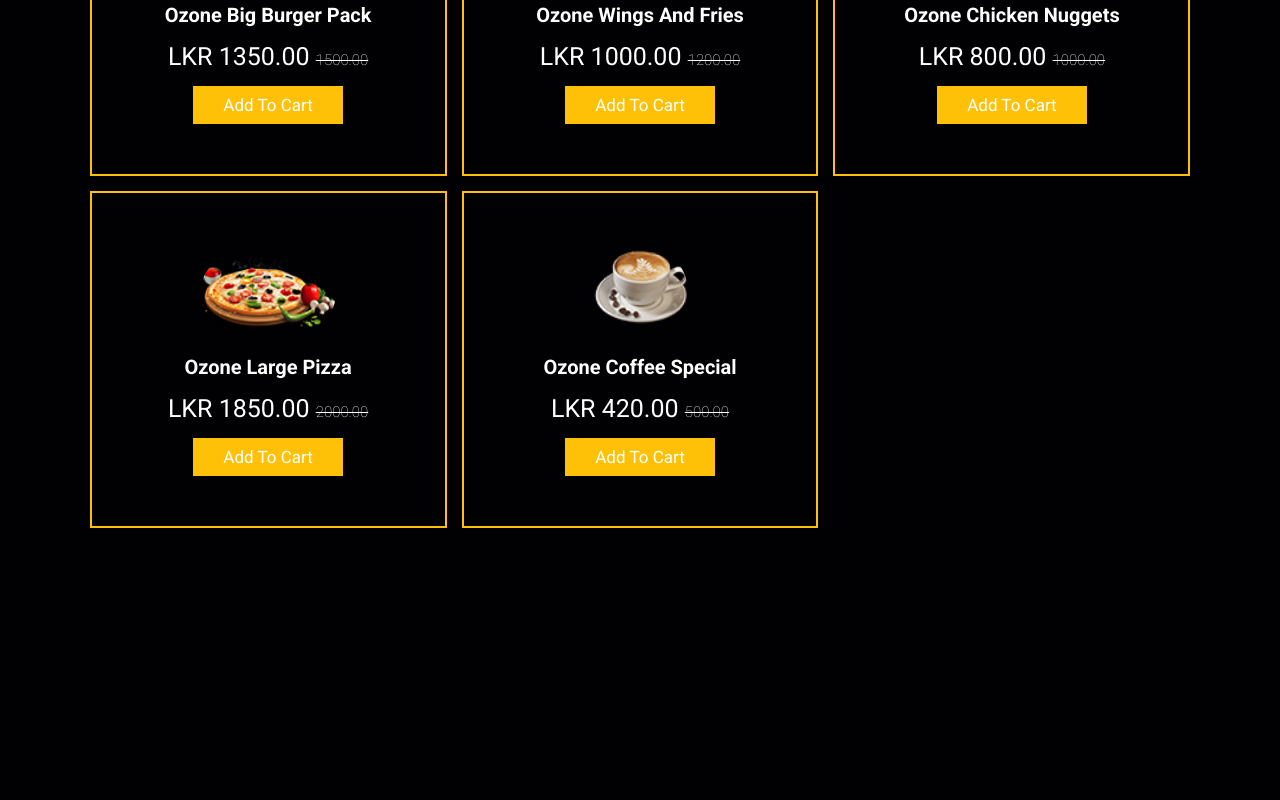
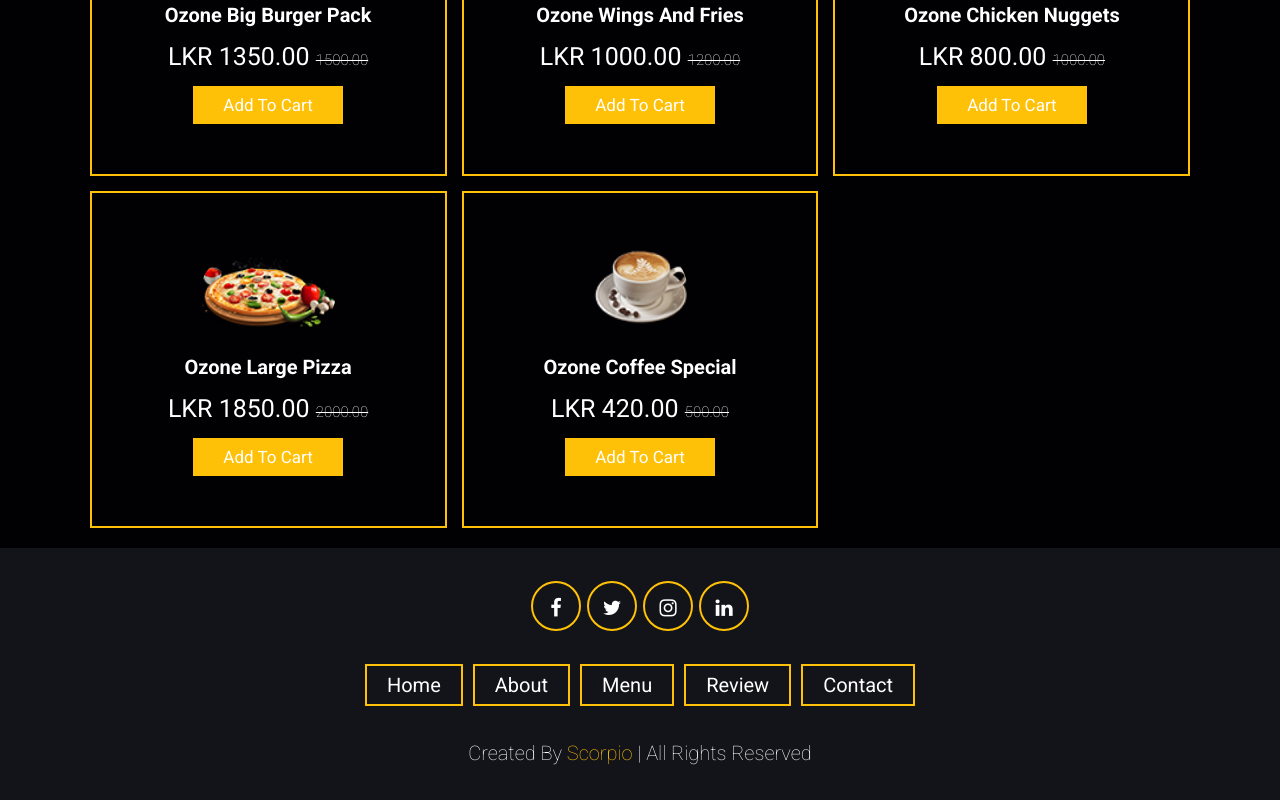
Before and after one commit to Pavithra-cj/Restaurant-landing-page, a React (Create React App) app in the folder frontend/: page / in a window 1280 px wide. Shown: the part 1800-2600 px from the top of the page. Before the commit the page ends 2348 px from the top, so only its background shows below. Built offline with nearby package versions, Linux system fonts and the light colour scheme.

Commit message:
Footer component done.

```diff
--- a/frontend/src/App.js
+++ b/frontend/src/App.js
@@ -3,6 +3,7 @@ import About from './Components/About';
 import Home from './Components/Home';
 import Navbar from './Components/Navbar';
 import Menu from './Components/Menu';
+import Footer from './Components/Footer';
 
 function App() {
   return (
@@ -11,6 +12,7 @@ function App() {
     <Home/>
     <About/>
     <Menu/>
+    <Footer/>
     </div>
   );
 }
--- a/frontend/src/Components/Footer.js
+++ b/frontend/src/Components/Footer.js
@@ -0,0 +1,28 @@
+import React from 'react'
+
+const Footer = () => {
+  return (
+    <div>
+        <section class="footer">
+        <div class="share">
+          <a href="#" class="fa fa-facebook-f"></a>
+          <a href="#" class="fa fa-twitter"></a>
+          <a href="#" class="fa fa-instagram"></a>
+          <a href="#" class="fa fa-linkedin"></a>
+        </div>
+        <div class="links">
+          <a href="#">home</a>
+          <a href="#">about</a>
+          <a href="#">menu</a>
+          <a href="#">review</a>
+          <a href="#">contact</a>
+        </div>
+        <div class="credit">
+          created by <span>Scorpio</span> | all rights reserved
+        </div>
+      </section>
+    </div>
+  )
+}
+
+export default Footer
```
